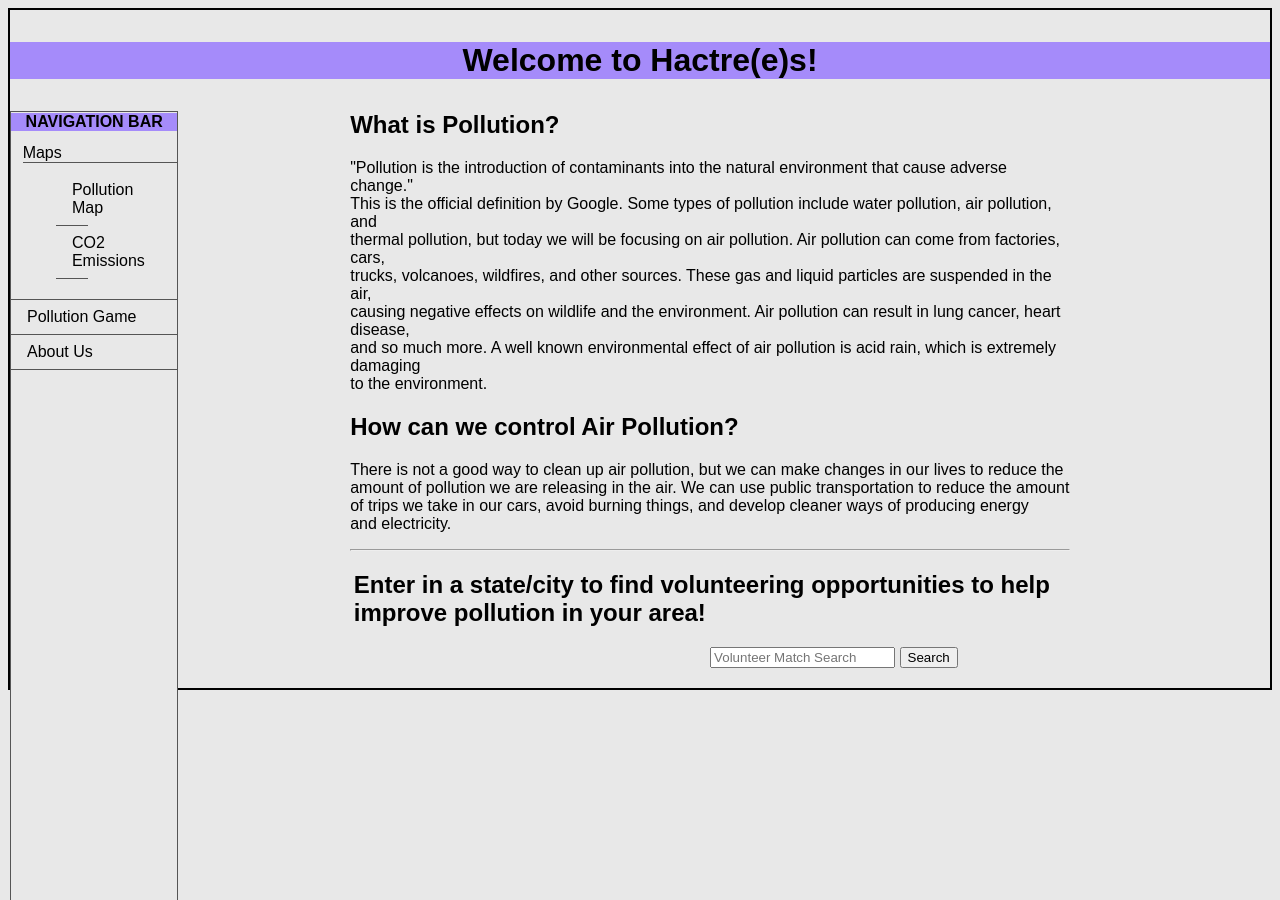
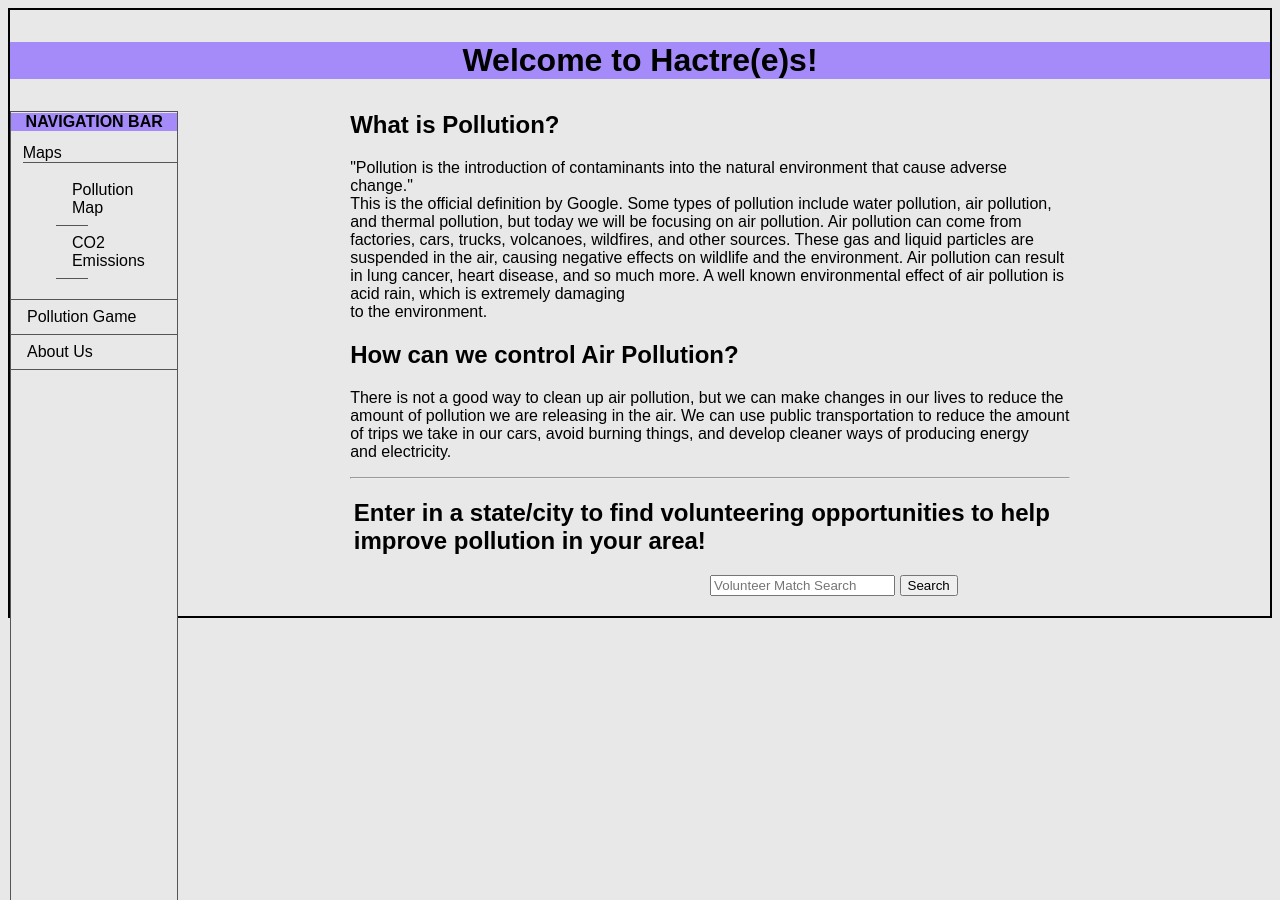
Before and after one commit to risheethagb/AirPollutionFinal, a Jekyll site: the page index.html, which Jekyll copies as it is, in a window 1280 px wide. Built offline with Jekyll 4.4.1, drawn with Linux system fonts in a browser that asks for light colours.

```diff
--- a/index.html
+++ b/index.html
@@ -63,10 +63,10 @@
 	<div>
 	    <p>"Pollution is the introduction of contaminants into the natural environment that cause adverse change."<br>
 	    This is the official definition by Google. Some types of pollution include water pollution, air
-	    pollution, and<br> thermal pollution, but today we will be focusing on air pollution. Air pollution can come
-	    from factories, cars,<br> trucks, volcanoes, wildfires, and other sources. These gas and liquid particles are
-	    suspended in the air,<br>causing negative effects on wildlife and the environment. Air pollution can result
-	    in lung cancer, heart disease,<br> and so much more. A well known environmental effect of air pollution is
+	    pollution, and thermal pollution, but today we will be focusing on air pollution. Air pollution can come
+	    from factories, cars, trucks, volcanoes, wildfires, and other sources. These gas and liquid particles are
+	    suspended in the air, causing negative effects on wildlife and the environment. Air pollution can result
+	    in lung cancer, heart disease, and so much more. A well known environmental effect of air pollution is
 	    acid rain, which is extremely damaging<br> to the environment.</p>
 	</div>
 
```
